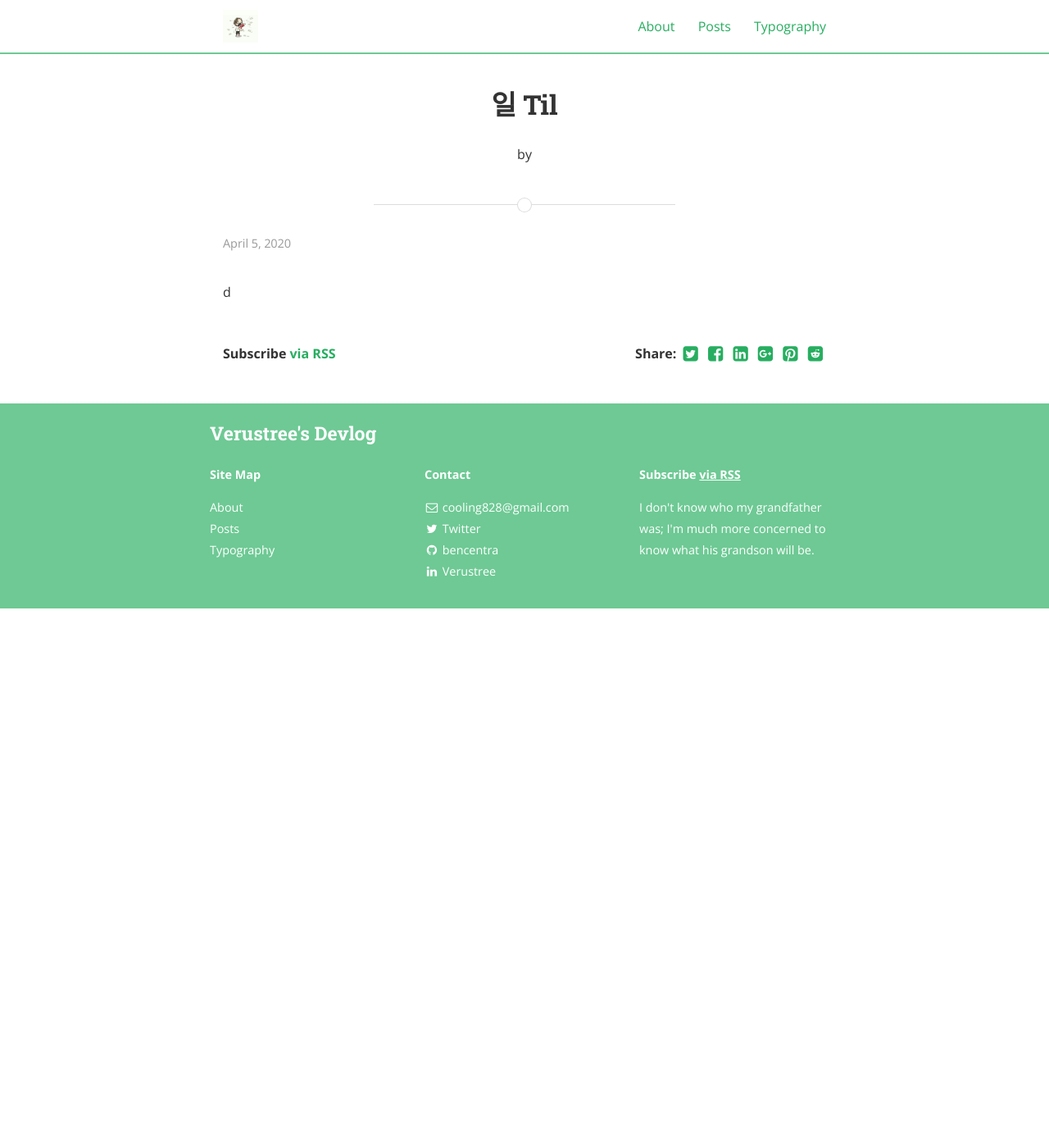
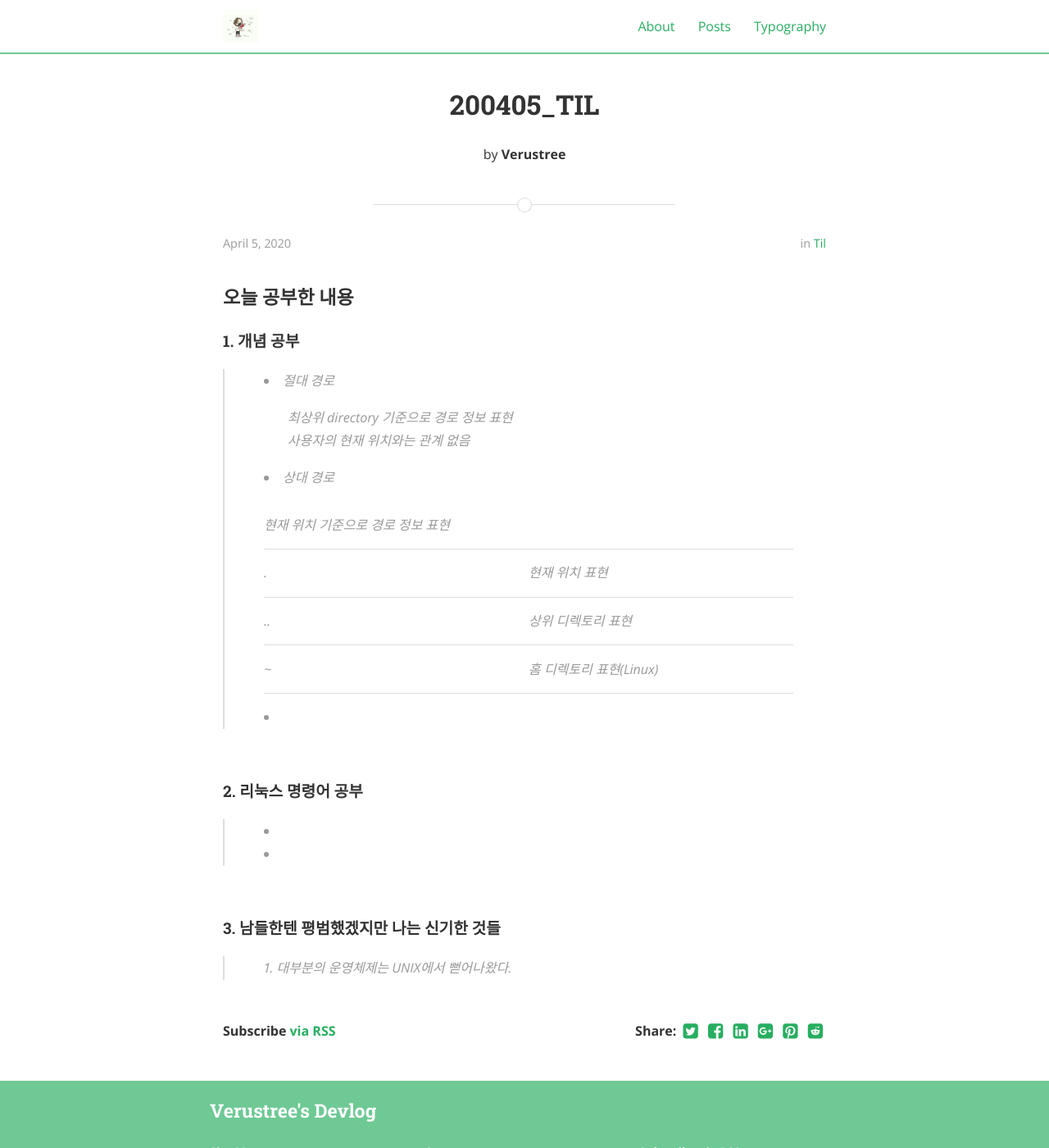
Before and after one commit to verustree/verustree.github.io, a Jekyll site: the page built from _posts/2020-04-05-일-TIL.md, in a window 1280 px wide and 1400 px high. Shown: the whole window at 82% size. Built offline with Jekyll 4.4.1, drawn with Linux system fonts in a browser that asks for light colours; nearby versions of some CDN libraries; our own code applies the rules of GitHub Pages for plain Markdown files.

Commit message:
Update 2020-04-05-일-TIL.md
처음으로 HTML 표 만들어서 삽입해 봤다!!!

```diff
--- a/_posts/2020-04-05-일-TIL.md
+++ b/_posts/2020-04-05-일-TIL.md
@@ -1 +1,48 @@
-d
+---
+layout: post
+title:  "200405_TIL"
+date:   2020-04-05
+author: Verustree
+categories: TIL
+---
+
+<h3>오늘 공부한 내용</h3>
+<p>
+<h4>1. 개념 공부</h4><blockquote>
+<li>절대 경로</li>
+  <ul>최상위 directory 기준으로 경로 정보 표현<br>
+    사용자의 현재 위치와는 관계 없음</ul>
+
+<li>상대 경로</li>
+  <table border="0.7"  bordercolor="green">
+    <tr><td colspan="2">현재 위치 기준으로 경로 정보 표현</td></tr>
+    <tr>
+      <td>.</td>
+      <td>현재 위치 표현</td>
+    </tr>
+    <tr>
+       <td>..</td>
+       <td>상위 디렉토리 표현</td>
+    </tr>
+   <tr>
+       <td>~</td>
+       <td>홈 디렉토리 표현(Linux)</td>
+    </tr>
+  </table>
+
+
+<li></li></blockquote>
+</p>
+<br>
+
+<p>
+<h4>2. 리눅스 명령어 공부</h4><blockquote>
+<li></li>
+<li></li></blockquote>
+</p>
+<br>
+
+<p>
+<h4><strong>3. 남들한텐 평범했겠지만 나는 신기한 것들</strong></h4><blockquote>
+1. 대부분의 운영체제는 UNIX에서 뻗어나왔다.<br>
+</blockquote></p>
```
